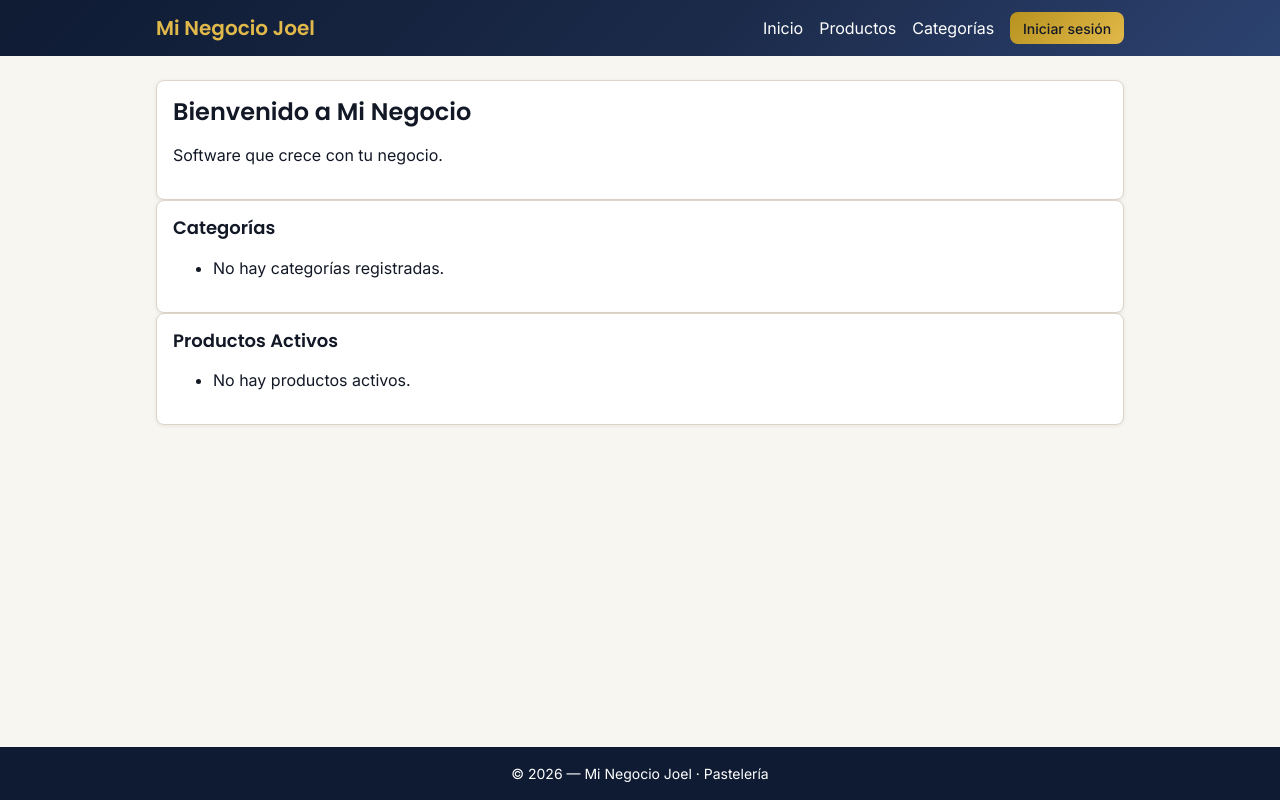
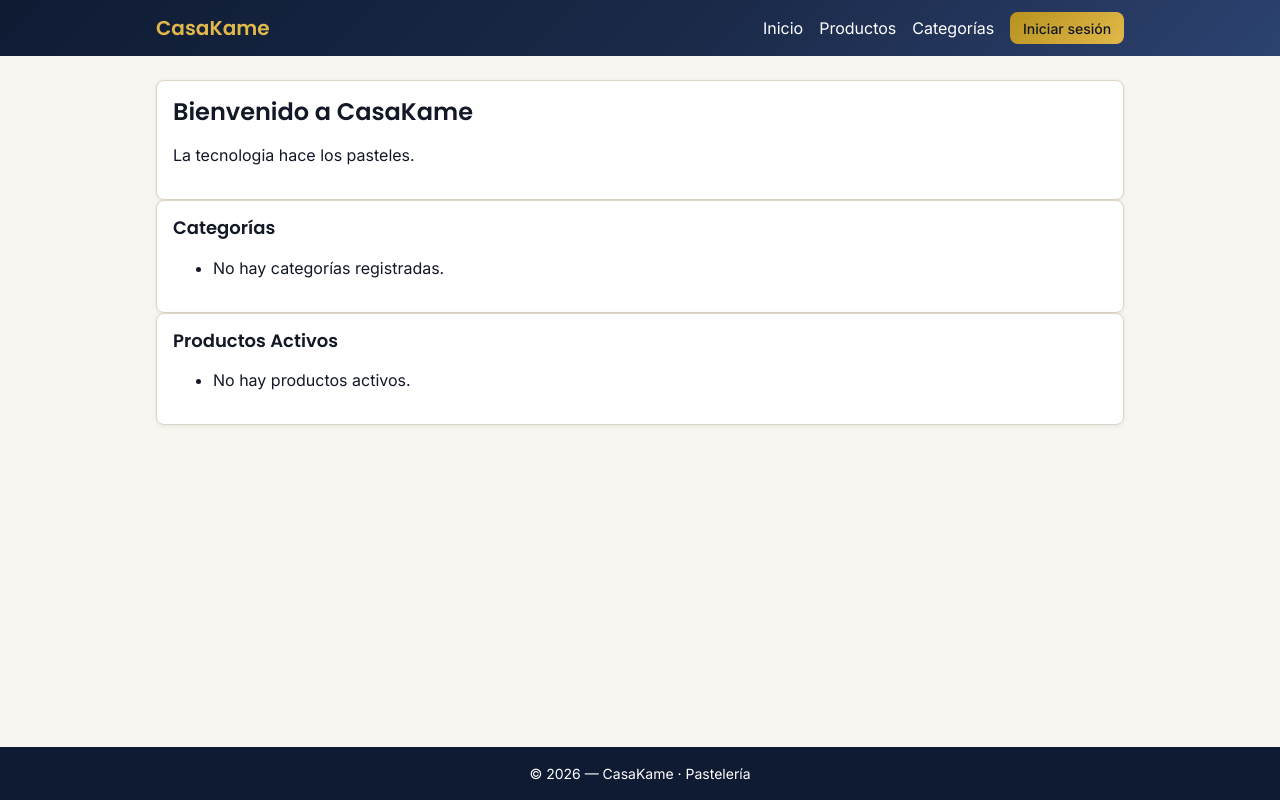
Before and after one commit to Yakijoel10/minegociojoel, a Django app: page / in a window 1280 px wide. Run offline with Django 5.2, Linux system fonts and the light colour scheme; data that the repository does not hold is empty.

Commit message:
Renombra la pastelería a Casakame

```diff
--- a/tienda/templates/base.html
+++ b/tienda/templates/base.html
@@ -4,7 +4,7 @@
 <head>
     <meta charset="UTF-8">
     <meta name="viewport" content="width=device-width, initial-scale=1.0">
-    <title>{% block title %}Mi Negocio Joel{% endblock %} · Pastelería</title>
+    <title>{% block title %}CasaKame{% endblock %} · Pastelería</title>
 
     <link rel="preconnect" href="https://fonts.googleapis.com">
     <link rel="preconnect" href="https://fonts.gstatic.com" crossorigin>
@@ -15,7 +15,7 @@
 
 <header class="site-header">
     <nav class="nav" aria-label="Navegación principal">
-        <a href="{% url 'inicio' %}" class="logo">Mi Negocio Joel</a>
+        <a href="{% url 'inicio' %}" class="logo">CasaKame</a>
 
         <button class="nav-toggle" type="button" aria-label="Abrir menú"
                 aria-expanded="false" aria-controls="menu">☰</button>
@@ -54,7 +54,7 @@
 </main>
 
 <footer class="site-footer">
-    <p>© {% now "Y" %} — Mi Negocio Joel · Pastelería</p>
+    <p>© {% now "Y" %} — CasaKame · Pastelería</p>
 </footer>
 
 <script>
--- a/tienda/templates/tienda/inicio.html
+++ b/tienda/templates/tienda/inicio.html
@@ -1,11 +1,11 @@
 {% extends 'base.html' %}
 
-{% block title %}Inicio - Mi Negocio{% endblock %}
+{% block title %}Inicio - CasaKame{% endblock %}
 
 {% block content %}
 <div class="card">
-    <h2>Bienvenido a Mi Negocio</h2>
-    <p>Software que crece con tu negocio.</p>
+    <h2>Bienvenido a CasaKame</h2>
+    <p>La tecnologia hace los pasteles.</p>
 </div>
 
 <div class="card">
```
